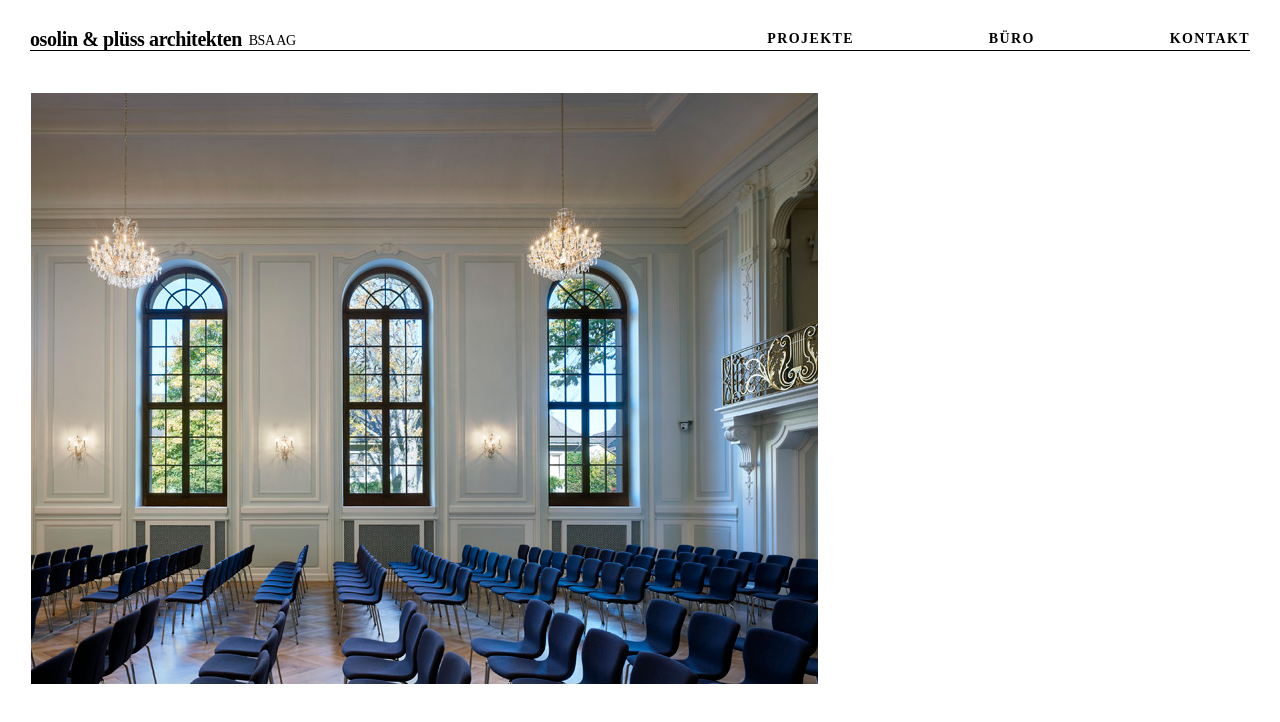
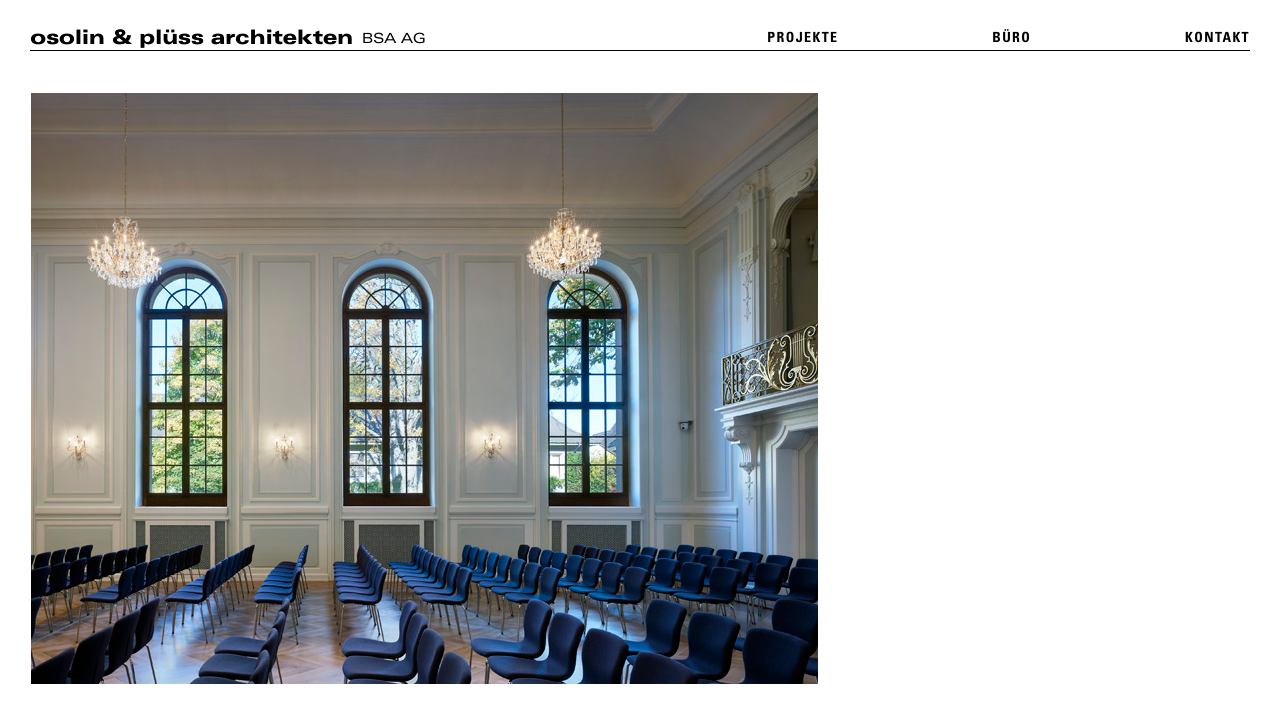
Before and after one commit to JulijsO/o-p13.12, a plain HTML site: page index.html in a window 1280 px wide. Drawn offline with nearby package versions, Linux system fonts and the light colour scheme; the site is published under a folder, as on GitHub Pages, so addresses that start at the root find nothing.

Commit message:
Update styles.css

```diff
--- a/public/css/styles.css
+++ b/public/css/styles.css
@@ -1,25 +1,25 @@
 @font-face {
     font-family: "Univers";
-    src: url("/public/UniversLTStd/UniversLTStd.otf");
+    src: url("../UniversLTStd/UniversLTStd.otf");
 
     font-weight: 550;
 }
 
 @font-face {
     font-family: "Univers";
-    src: url("/public/UniversLTStd/UniversLTStd-BlackEx.otf");
+    src: url("../UniversLTStd/UniversLTStd-BlackEx.otf");
     font-weight: 730;
 }
 
 @font-face {
     font-family: "Univers";
-    src: url("/public/UniversLTStd/UniversLTStd-Ex.otf");
+    src: url("../UniversLTStd/UniversLTStd-Ex.otf");
     font-weight: 530;
 }
 
 @font-face {
     font-family: "Univers";
-    src: url("/public/UniversLTStd/UniversLTStd-BoldCn.otf");
+    src: url("../UniversLTStd/UniversLTStd-BoldCn.otf");
     font-weight: 670;
 }
 
```
